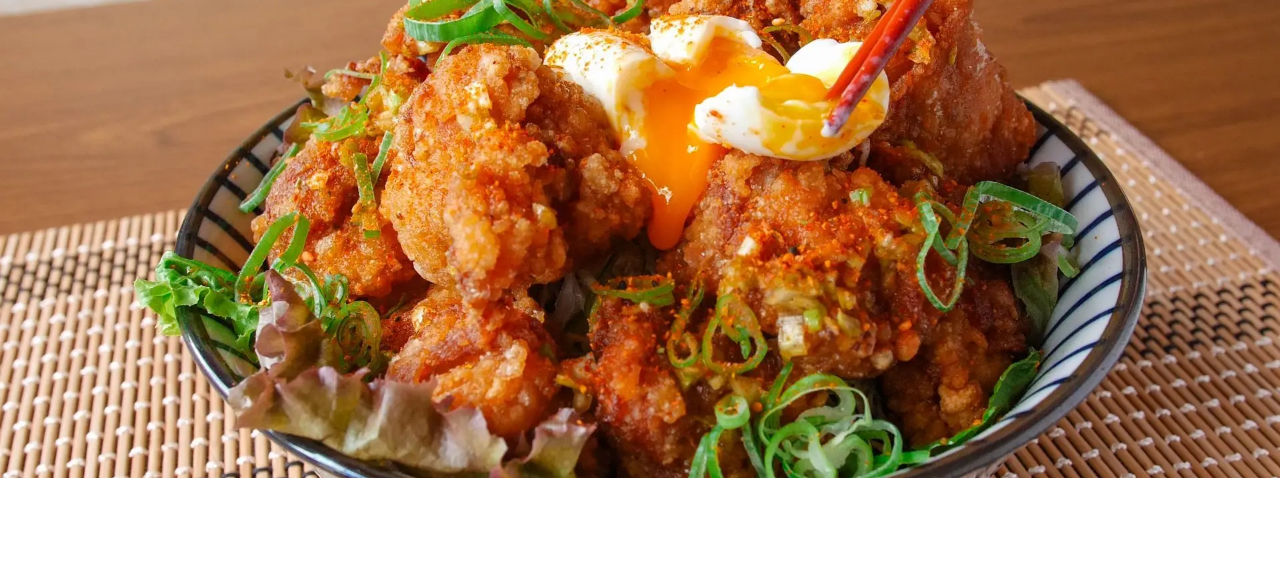
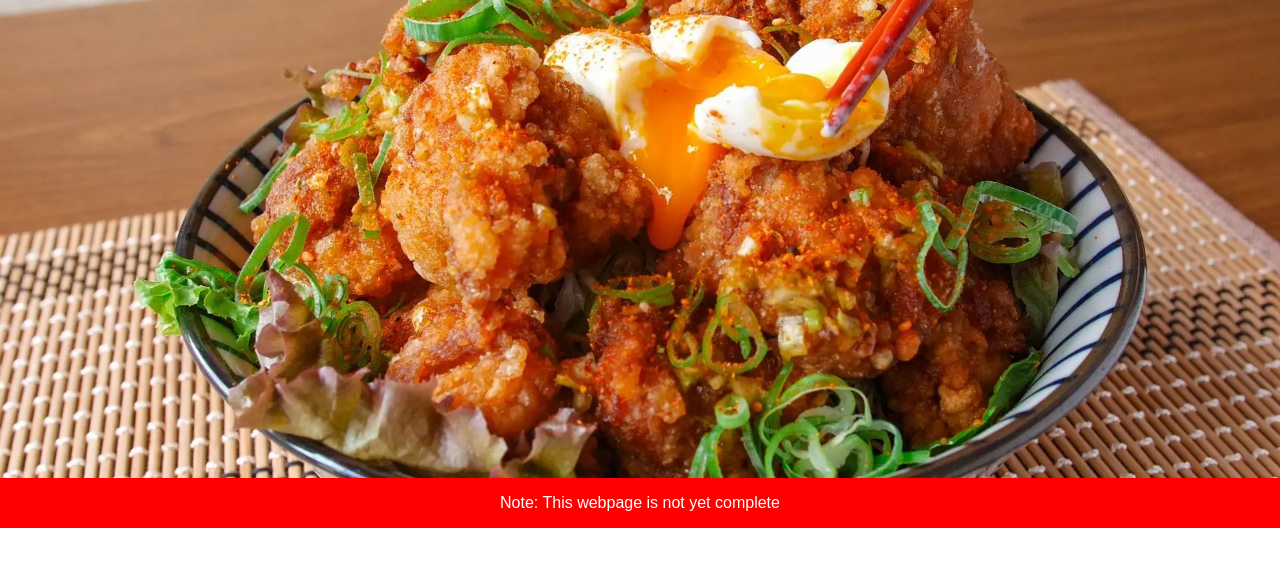
Before and after one commit to SyrillDex/ROTG-website, a plain HTML site: page index.html in a window 1280 px wide. Shown: the part 172-738 px from the top of the page. Drawn offline with Linux system fonts and the light colour scheme.

Commit message:
Add a note to the website

```diff
--- a/css/index.css
+++ b/css/index.css
@@ -167,3 +167,9 @@ body{
 .next-button:hover {
   background-color: rgba(0, 0, 0, 0.288);
 }
+.note{
+  display: flex;
+  justify-content: center;
+  background-color: red;
+  color: white;
+}
--- a/index.html
+++ b/index.html
@@ -52,6 +52,9 @@
       </div>
     </div>
   </div>
+  <div class="note">
+    <p>Note: This webpage is not yet complete</p>
+  </div>
 
   <script src="script/index.js"></script>
 </body>
```
